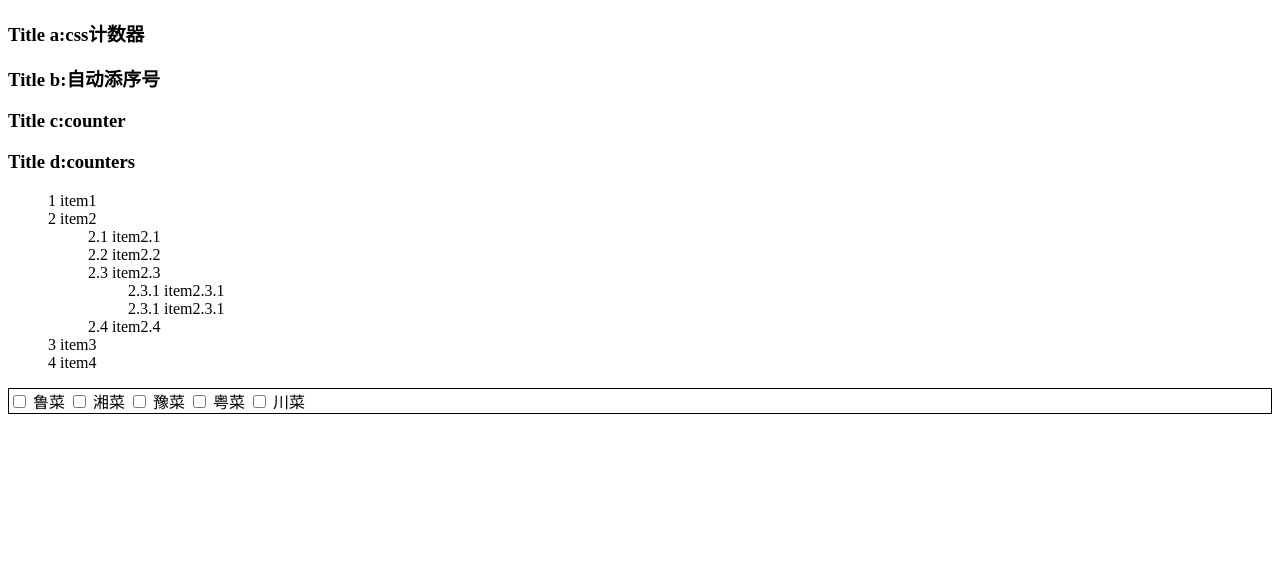
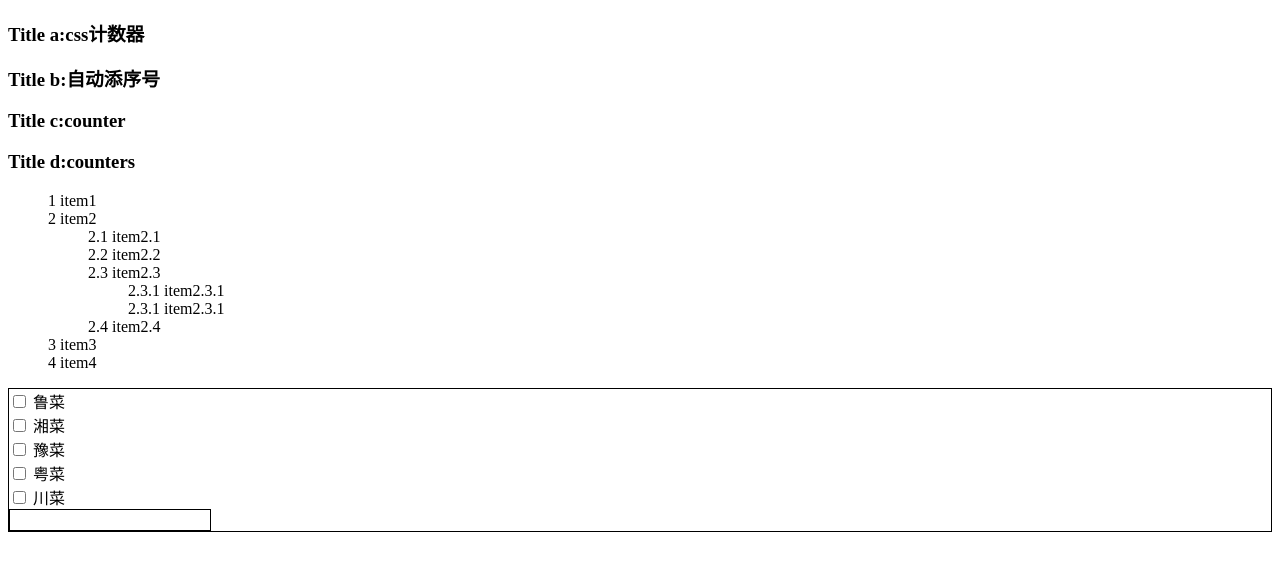
Before and after one commit to automan-lmx/frontEnd-code, a plain HTML site: page CSS计数器/index.html in a window 1280 px wide. Drawn offline with Linux system fonts and the light colour scheme.

Commit message:
add: 增加CSS计数器README.md文件，修改 CSS计数器的样式

```diff
--- a/CSS计数器/index.html
+++ b/CSS计数器/index.html
@@ -38,14 +38,15 @@
         position: relative;
         border: 1px solid #000;
       }
-      .show{
+      .show {
         width: 200px;
         height: 20px;
         border: 1px solid #000;
       }
-      input:checked:after {
+      .input-check > input:checked + .show:after {
         position: absolute;
-        top: 20px;
+        /* top: 20px; */
+        right: 20px;
         display: block;
         counter-increment: check;
         content: "共选择了" counter(check) "种菜系";
@@ -84,16 +85,27 @@
       </ol>
     </div>
     <div class="checked">
+      <div class="input-check">
         <input type="checkbox" name="鲁菜" id="lu" />
         <label for="lu">鲁菜</label>
+      </div>
+      <div class="input-check">
         <input type="checkbox" name="湘菜" id="xiang" />
         <label for="xiang">湘菜</label>
+      </div>
+      <div class="input-check">
         <input type="checkbox" name="豫菜" id="yu" />
         <label for="yu">豫菜</label>
+      </div>
+      <div class="input-check">
         <input type="checkbox" name="粤菜" id="yue" />
         <label for="yue">粤菜</label>
+      </div>
+      <div class="input-check">
         <input type="checkbox" name="川菜" id="chuan" />
         <label for="chuan">川菜</label>
       </div>
+      <div class="show"></div>
+    </div>
   </body>
 </html>
```
Also changed, not shown: 1 other file. Lines whose indentation alone changed are shown as unchanged.
